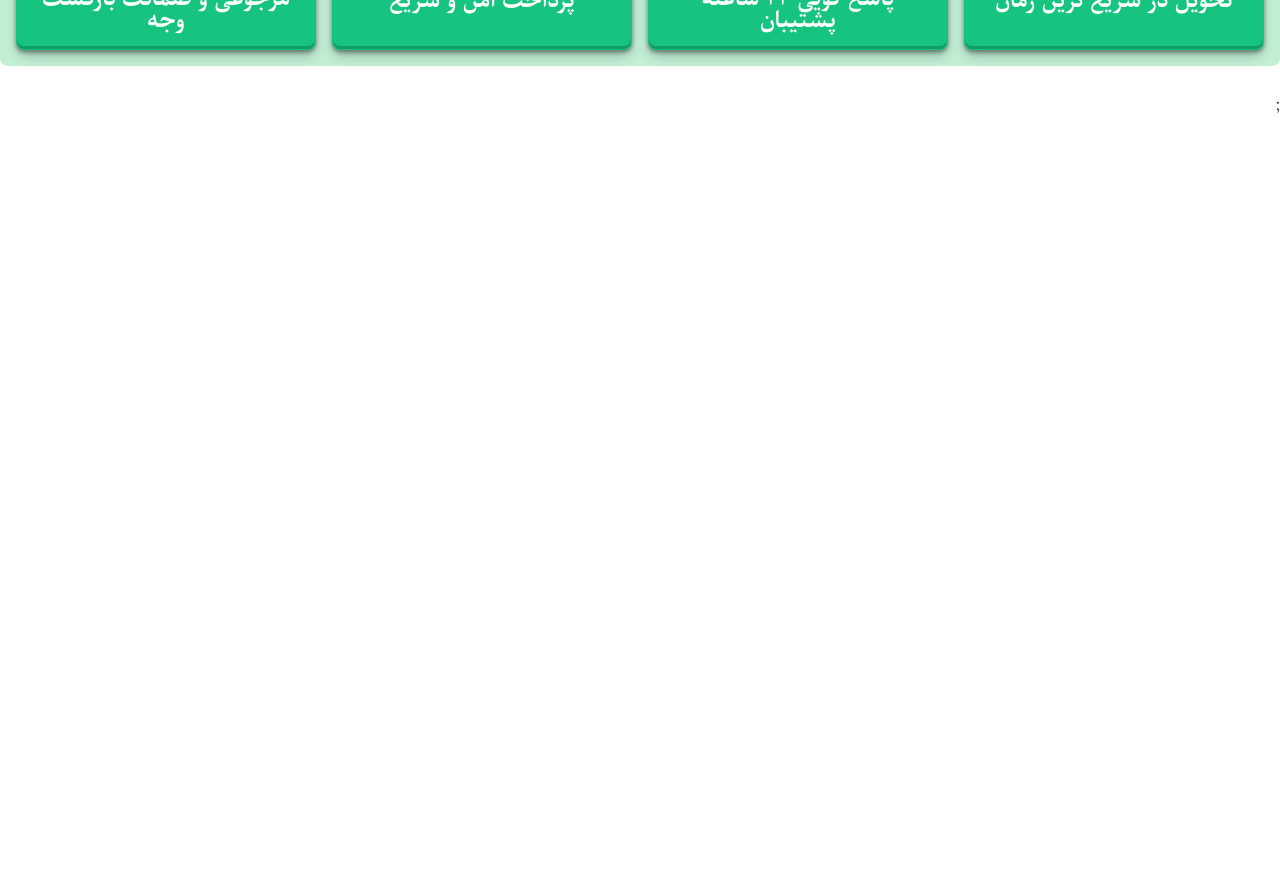
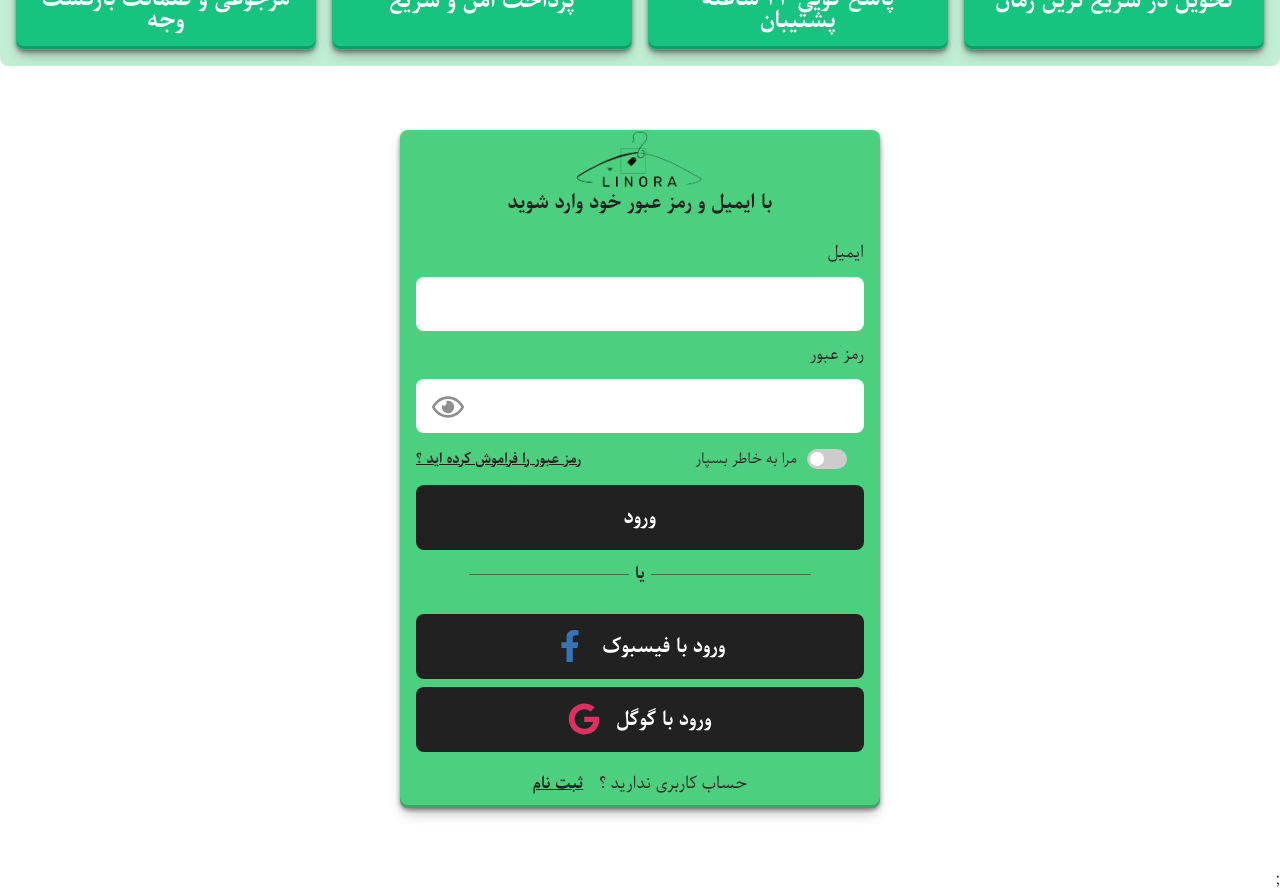
Before and after one commit to mojtaba-jsx/LINORA, a React (Vite) app: page / in a window 1280 px wide. Shown: the part 1380-2273 px from the top of the page. Before the commit the page ends 1499 px from the top, so only its background shows below. Built offline with nearby package versions, Linux system fonts and the light colour scheme.

Commit message:
[Login]- Add CSS Styles

```diff
--- a/src/components/Home/Home.jsx
+++ b/src/components/Home/Home.jsx
@@ -5,6 +5,7 @@ import Navbar from "../Navbar/Navbar";
 import MobileMenu from "../MobileMenu/MobileMenu";
 import Features from '../Features/Features'
 import Search from '../Search/Search'
+import Login from '../Login/Login'
 function Home() {
   return (
     <>
@@ -13,6 +14,7 @@ function Home() {
       <Fashion />
       <Features/>
       <Search/>
+      <Login/>
     </>
   );
 }
--- a/src/components/Login/Login.css
+++ b/src/components/Login/Login.css
@@ -0,0 +1,238 @@
+.login {
+  background-color: var(--parisGreen);
+  width: 30rem;
+  margin: 4rem auto;
+  border-radius: 0.5rem;
+  box-shadow: rgba(0, 0, 0, 0.4) 0px 2px 4px, rgba(0, 0, 0, 0.3) 0px 7px 13px -3px, rgba(0, 0, 0, 0.2) 0px -3px 0px inset;
+}
+
+.login-header {
+  display: flex;
+  align-items: center;
+  flex-direction: column;
+}
+
+.login-header__logo {
+  width: 8rem;
+}
+
+.login-header__title {
+  font-size: 1.2rem;
+  font-family: "parastoo-bold", Courier, monospace;
+}
+
+.login-form {
+  margin-top: 1rem;
+  display: flex;
+  flex-direction: column;
+  align-items: center;
+  padding: 1rem;
+}
+
+.login-form__mail,
+.login-form__password {
+  display: flex;
+  flex-direction: column;
+  row-gap: 1rem;
+  margin-bottom: 1rem;
+  width: 100%;
+}
+
+.login-form__mail-input,
+.login-form__password-input {
+  padding: 1rem;
+  font-size: 1.2rem;
+  border: none;
+  outline: none;
+  border-radius: 0.5rem;
+}
+
+.login-form__password {
+  position: relative;
+}
+
+.login-form__password-input {
+}
+
+.login-form__password-show {
+  position: absolute;
+  width: 2rem;
+  height: 2rem;
+  left: 1rem;
+  top: 2.8rem;
+  opacity: 0.5;
+  cursor: pointer;
+}
+
+.login-form__options {
+  display: flex;
+  align-items: center;
+  justify-content: space-between;
+  width: 100%;
+}
+
+/* ! Switch CheckBox */
+/* استایل کلی برای گزینه‌های فرم */
+.login-form__options {
+  display: flex;
+  justify-content: space-between;
+  align-items: center;
+  font-size: 14px;
+}
+
+.login-form__options-rememberme {
+  display: flex;
+  align-items: center;
+  gap: 10px;
+  cursor: pointer;
+  font-weight: 500;
+}
+
+.login-form__options-rememberme-input {
+  opacity: 0;
+  width: 0;
+  height: 0;
+}
+
+.login-form__options-rememberme-slider {
+  position: relative;
+  display: inline-block;
+  width: 40px;
+  height: 20px;
+  background-color: #ccc;
+  border-radius: 20px;
+  transition: 0.4s;
+}
+
+.login-form__options-rememberme-slider:before {
+  position: absolute;
+  content: "";
+  height: 14px;
+  width: 14px;
+  left: 3px;
+  bottom: 3px;
+  background-color: white;
+  transition: 0.4s;
+  border-radius: 50%;
+}
+
+.login-form__options-rememberme-input:checked
+  + .login-form__options-rememberme-slider {
+  background-color: #4caf50;
+}
+
+.login-form__options-rememberme-input:checked
+  + .login-form__options-rememberme-slider:before {
+  transform: translateX(20px);
+}
+
+.login-form__options-reset {
+  cursor: pointer;
+  text-decoration: underline;
+  font-family: 'parastoo-bold', Courier, monospace;
+}
+
+.login-form__submit {
+  width: 100%;
+  padding: 1rem;
+  font-size: 1.2rem;
+  border: none;
+  outline: none;
+  border-radius: 0.5rem;
+  background-color: var(--black);
+  color: var(--white);
+  font-family: "parastoo-bold", Courier, monospace;
+  margin-top: 1rem;
+  cursor: pointer;
+  transition: all 120ms ease-in;
+}
+.login-form__submit:hover{
+    transform: translateY(-2px);
+}
+
+.login-form__seperator {
+  margin-top: 1rem;
+  position: relative;
+  font-family: "parastoo-bold", Courier, monospace;
+}
+.login-form__seperator::before {
+  content: "";
+  position: absolute;
+  width: 10rem;
+  background-color: var(--black);
+  height: 0.1rem;
+  border-radius: 1rem;
+  left: 1rem;
+  top: 0.5rem;
+  opacity: 0.5;
+}
+.login-form__seperator::after {
+  content: "";
+  position: absolute;
+  width: 10rem;
+  background-color: var(--black);
+  height: 0.1rem;
+  border-radius: 1rem;
+  right: 1rem;
+  top: 0.5rem;
+  opacity: 0.5;
+}
+
+.login-form__social-login {
+  margin-top: 2rem;
+  display: flex;
+  flex-direction: column;
+  width: 100%;
+}
+
+.login-form__social-login__google,
+.login-form__social-login__facebook {
+  padding: 1rem;
+  margin-bottom: 0.5rem;
+  border: none;
+  outline: none;
+  border-radius: 0.5rem;
+  display: flex;
+  align-items: center;
+  justify-content: center;
+  column-gap: 1rem;
+  font-size: 1.2rem;
+  font-family: "parastoo-bold", Courier, monospace;
+  cursor: pointer;
+  background-color: var(--black);
+  color: var(--white);
+  transition: all 120ms ease-in;
+}
+.login-form__social-login__google:hover,
+.login-form__social-login__facebook:hover{
+    transform: translateY(-2px);
+}
+
+.login-form__social__login__google-icon {
+  width: 2rem;
+  height: 2rem;
+  color: var(--bluish);
+}
+
+.login-form__social-login__google {
+}
+
+.login-form__social-login__google-icon {
+    width: 2rem;
+    height: 2rem;
+    color: var(--amaranth);
+}
+
+.login-form__signup {
+    margin-top: 1rem;
+    display: flex;
+    align-items: center;
+    column-gap: 1rem;
+}
+
+.login-form__signup-link {
+  font-family: "parastoo-bold", Courier, monospace;
+    text-decoration: underline;
+    cursor: pointer;
+
+}
--- a/src/components/Login/Login.jsx
+++ b/src/components/Login/Login.jsx
@@ -2,9 +2,11 @@ import React from "react";
 import "./Login.css";
 import { FaFacebookF } from "react-icons/fa";
 import { FaGoogle } from "react-icons/fa";
+import { FaRegEye } from "react-icons/fa";
 function Login() {
   return (
     <div className="login">
+      <div className="login-overlay"></div>
       <div className="login-header">
         <img
           src="./src/assets/images/LogoImage/LINORA2.PNG"
@@ -17,14 +19,25 @@ function Login() {
       </div>
       <form className="login-form">
         <label className="login-form__mail">
+          ایمیل
           <input type="text" className="login-form__mail-input" />
         </label>
         <label className="login-form__password">
+          رمز عبور
           <input type="text" className="login-form__password-input" />
+          <FaRegEye className="login-form__password-show" />
         </label>
 
         <div className="login-form__options">
-          <span className="login-form__options-rememberme"></span>
+          <label className="login-form__options-rememberme">
+            <input
+              type="checkbox"
+              className="login-form__options-rememberme-input"
+            />
+            <span className="login-form__options-rememberme-slider"></span>
+
+            <span className="">مرا به خاطر بسپار</span>
+          </label>
           <span className="login-form__options-reset">
             رمز عبور را فراموش کرده اید ؟
           </span>
@@ -38,16 +51,14 @@ function Login() {
             <FaFacebookF className="login-form__social__login__google-icon" />
           </button>
 
-          <button className="login-form__social-login__facebook">
+          <button className="login-form__social-login__google">
             ورود با گوگل
-            <FaGoogle className="login-form__social-login__facebook-icon" />
+            <FaGoogle className="login-form__social-login__google-icon" />
           </button>
         </div>
         <span className="login-form__signup">
           حساب کاربری ندارید ؟
-          <span className="login-form__signup-link">
-            ثبت نام
-          </span>
+          <span className="login-form__signup-link">ثبت نام</span>
         </span>
       </form>
     </div>
--- a/src/custom.css
+++ b/src/custom.css
@@ -163,7 +163,11 @@ body {
   --skyBlue: #98d8ef;
   --red: #f93827;
   --jaggedIce: #c2efd4;
+  --parisGreen: #4cd07f;
+
   --everglade: #224f34;
+  --bluish: #3674b5;
+  --amaranth :#DE3163;
 }
 
 /* ! Scrollbar Styles */
```
